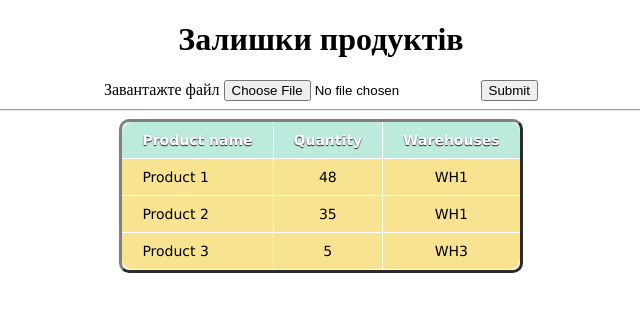
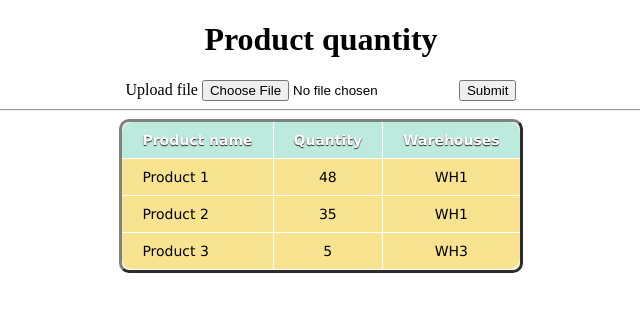
Before and after one commit to trofimartya/Product-on-warehouses, a PHP site: page / in a window 1280 px wide. Shown: the top 312 px of the page, without its empty margins (319-959 px from the left). Run offline with PHP 8.4, Linux system fonts and the light colour scheme.

Commit message:
Final Version

```diff
--- a/index.php
+++ b/index.php
@@ -12,15 +12,15 @@ if (isset($_POST['Submit'])) {
 <!DOCTYPE html>
 <html lang="en">
 <head>
-	<title>Залишки продуктів на складі</title>
+	<title>Product quantity</title>
 	<!-- CSS форма таблицы -->
 	<link rel="stylesheet" href="external.css">
 </head>
 <body>
-	<h1 align="center">Залишки продуктів</h1>
+	<h1 align="center">Product quantity</h1>
 		<!-- В форму загружаем файл со скриптом-->
 		<form align="center" action="load.php"  method="post" enctype="multipart/form-data">
-		Завантажте файл
+		Upload file
 		<input type="file" name="csv" value="" id="csv_file" accept=".csv"/>
 		<input type="submit" value="Submit" name="submit" id="upload"/>
 		</form>
```
